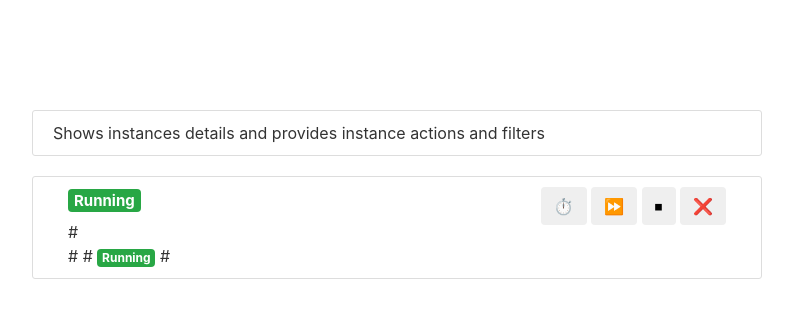
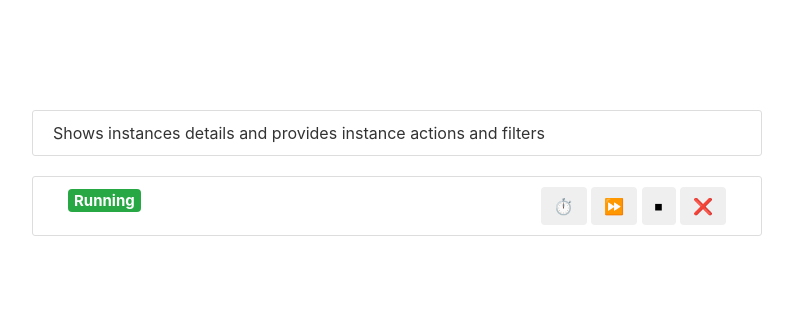
Before and after one commit to GoddessDianaPub/kandula-app, a Flask app: template app/templates/instances.html in a window 1280 px wide. Shown: the part 86-404 px from the top of the page, without its empty margins (53-846 px from the left). Run offline with Flask 3, Linux system fonts and the light colour scheme; the template is opened without the code that fills it: most values are stand-ins (such as "Sample title", 1, 10 or a date in 2020); parts of the project's set-up code (start-up, migrations or seed data) failed here and were passed over; some libraries are stand-ins or nearby versions.

Commit message:
commented class="d-block"

```diff
--- a/app/templates/instances.html
+++ b/app/templates/instances.html
@@ -52,12 +52,12 @@
                                 {% endif %}
                             </a>
                         </h5>
-#                        <div class="d-block">
-#                            {% if instance.State == "running" %}
-#                                <span class="badge badge-success">Running</span>
-#                            {% else %}
-#                                <span class="badge badge-danger">{{ instance.State }}</span>
-#                            {% endif %}
+<!--                        <div class="d-block">
+                            {% if instance.State == "running" %}
+                                <span class="badge badge-success">Running</span>
+                            {% else %}
+                                <span class="badge badge-danger">{{ instance.State }}</span>
+                            {% endif %}    -->
                     </div>
                     <div id="{{ instance.Id }}" class="panel-collapse collapse">
                         <div class="panel-body p-3 mb-2 bg-light text-dark">
```
